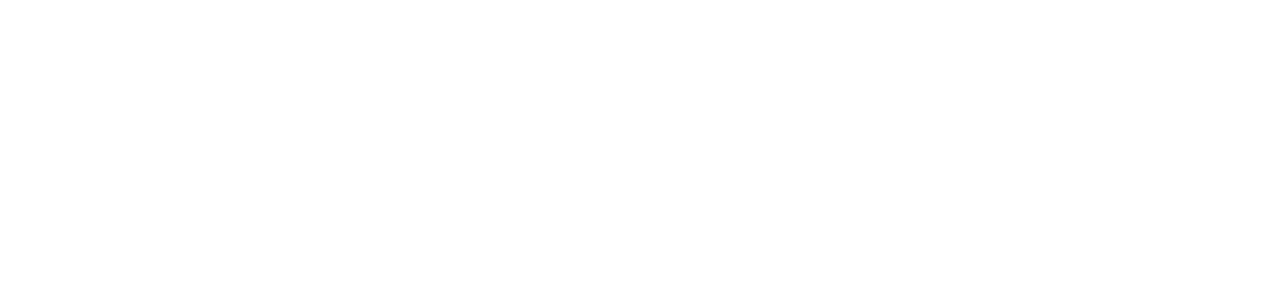
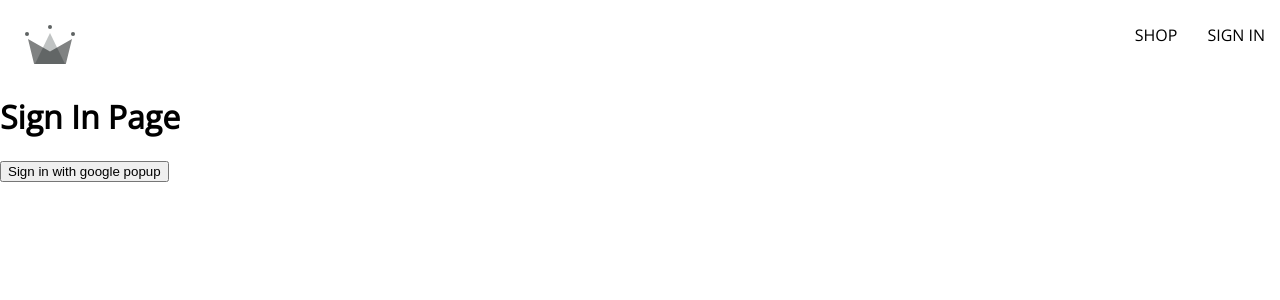
Before and after one commit to JeremySegarra/Crown-Clothing, a React (Create React App) app: page /sign-in in a window 1280 px wide. Before the commit this address had no page. Shown: the top 300 px of the page. Built offline with nearby package versions, Linux system fonts and the light colour scheme; a web font is replaced by a local one.

Commit message:
set up firebase

```diff
--- a/package.json
+++ b/package.json
@@ -6,6 +6,7 @@
     "@testing-library/jest-dom": "^5.16.4",
     "@testing-library/react": "^13.2.0",
     "@testing-library/user-event": "^13.5.0",
+    "firebase": "^9.8.1",
     "node-sass": "^7.0.1",
     "react": "^18.1.0",
     "react-dom": "^18.1.0",
--- a/src/App.js
+++ b/src/App.js
@@ -1,7 +1,8 @@
 import { Routes, Route } from "react-router-dom";
 
-import Navigation from "./components/routes/navigation/navigation.component";
-import Home from "./components/routes/home/home.component";
+import Navigation from "./routes/navigation/navigation.component";
+import Home from "./routes/home/home.component";
+import SignIn from "./routes/sign-in/sign-in.component";
 
 const Shop = () => {
   return <h1>I am on the shop component!</h1>;
@@ -13,6 +14,7 @@ const App = () => {
       <Route path="/" element={<Navigation></Navigation>}>
         <Route index element={<Home></Home>}></Route>
         <Route path="shop" element={<Shop></Shop>}></Route>
+        <Route path="sign-in" element={<SignIn></SignIn>}></Route>
       </Route>
     </Routes>
   );
--- a/src/components/routes/home/home.component.jsx
+++ b/src/routes/home/home.component.jsx
@@ -1,6 +1,6 @@
 import { Outlet } from "react-router-dom";
 
-import CategoryMenu from "../../category-menu/category-menu.component";
+import CategoryMenu from "../../components/category-menu/category-menu.component.jsx";
 
 const Home = () => {
   const categories = [
--- a/src/components/routes/navigation/navigation.component.jsx
+++ b/src/routes/navigation/navigation.component.jsx
@@ -2,7 +2,7 @@ import { Fragment } from "react";
 
 import { Outlet, Link } from "react-router-dom";
 
-import { ReactComponent as CrwnLogo } from "../../../assets/crown.svg";
+import { ReactComponent as CrwnLogo } from "../../assets/crown.svg";
 
 import "../navigation/navigation.styles.scss";
 
@@ -17,6 +17,9 @@ const Navigation = () => {
           <Link className="nav-link" to="/shop">
             SHOP
           </Link>
+          <Link className="nav-link" to="/sign-in">
+            SIGN IN
+          </Link>
         </div>
       </div>
       <Outlet></Outlet>
--- /dev/null
+++ b/src/routes/sign-in/sign-in.component.jsx
@@ -0,0 +1,17 @@
+import { signInWithGooglePopup } from "../../utils/firebase/firebase.utils";
+
+const SignIn = () => {
+  const logGoogleUser = async () => {
+    const response = await signInWithGooglePopup();
+    console.log(response);
+  };
+
+  return (
+    <div>
+      <h1>Sign In Page</h1>
+      <button onClick={logGoogleUser}>Sign in with google popup</button>
+    </div>
+  );
+};
+
+export default SignIn;
--- /dev/null
+++ b/src/utils/firebase/firebase.utils.js
@@ -0,0 +1,27 @@
+import { initializeApp } from "firebase/app";
+import {
+  getAuth,
+  signInWithRedirect,
+  signInWithPopup,
+  GoogleAuthProvider,
+} from "firebase/auth";
+
+const firebaseConfig = {
+  apiKey: "AIzaSyAp_bxOoj2sAs3G2E8otD2NzYiKALEvrXw",
+  authDomain: "crown-clothing-db-ee812.firebaseapp.com",
+  projectId: "crown-clothing-db-ee812",
+  storageBucket: "crown-clothing-db-ee812.appspot.com",
+  messagingSenderId: "931500822273",
+  appId: "1:931500822273:web:f3567c476937992fba1500",
+};
+
+// Initialize Firebase
+const firebaseApp = initializeApp(firebaseConfig);
+
+const provider = new GoogleAuthProvider();
+provider.setCustomParameters({
+  prompt: "select_account",
+});
+
+export const auth = getAuth();
+export const signInWithGooglePopup = () => signInWithPopup(auth, provider);
```
Also changed, not shown: src/routes/navigation/navigation.styles.scss (renamed from src/components/routes/navigation/navigation.styles.scss), 1 other file (tests, documents, lock files or other folders).
